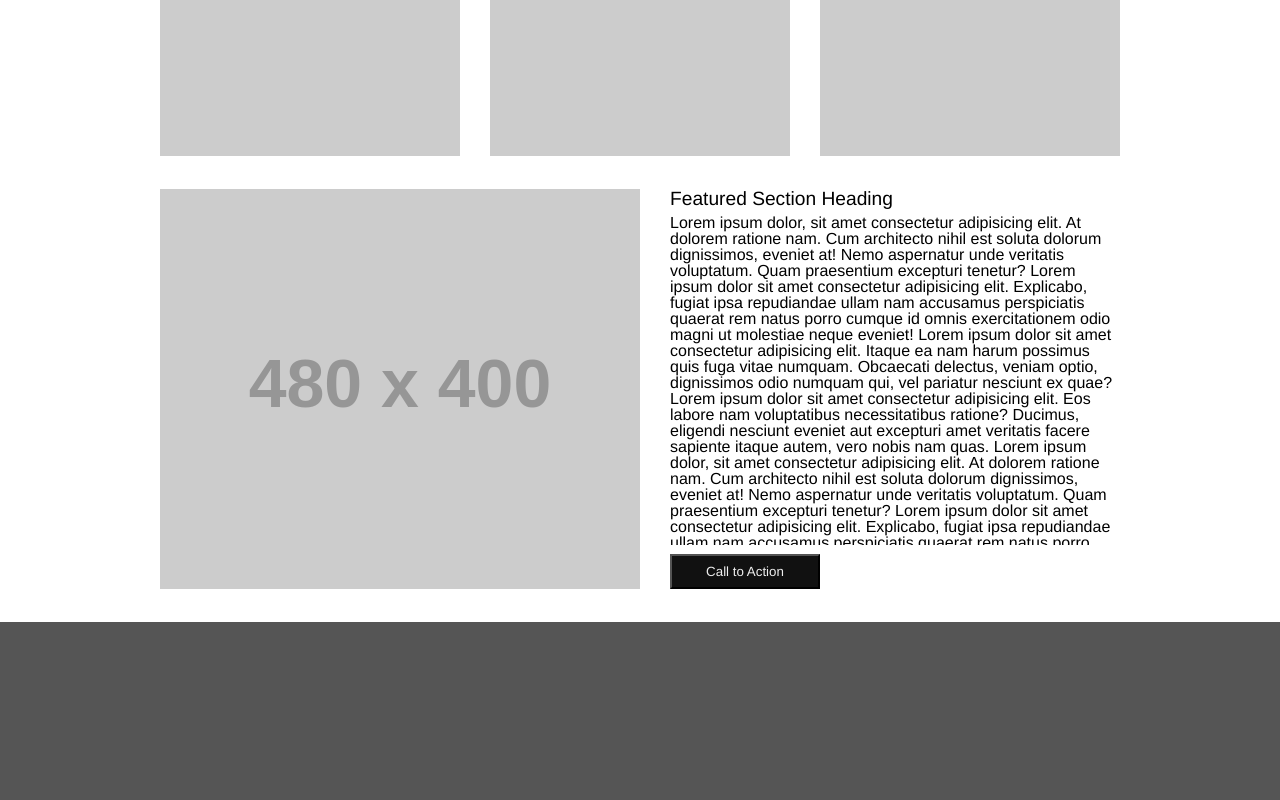
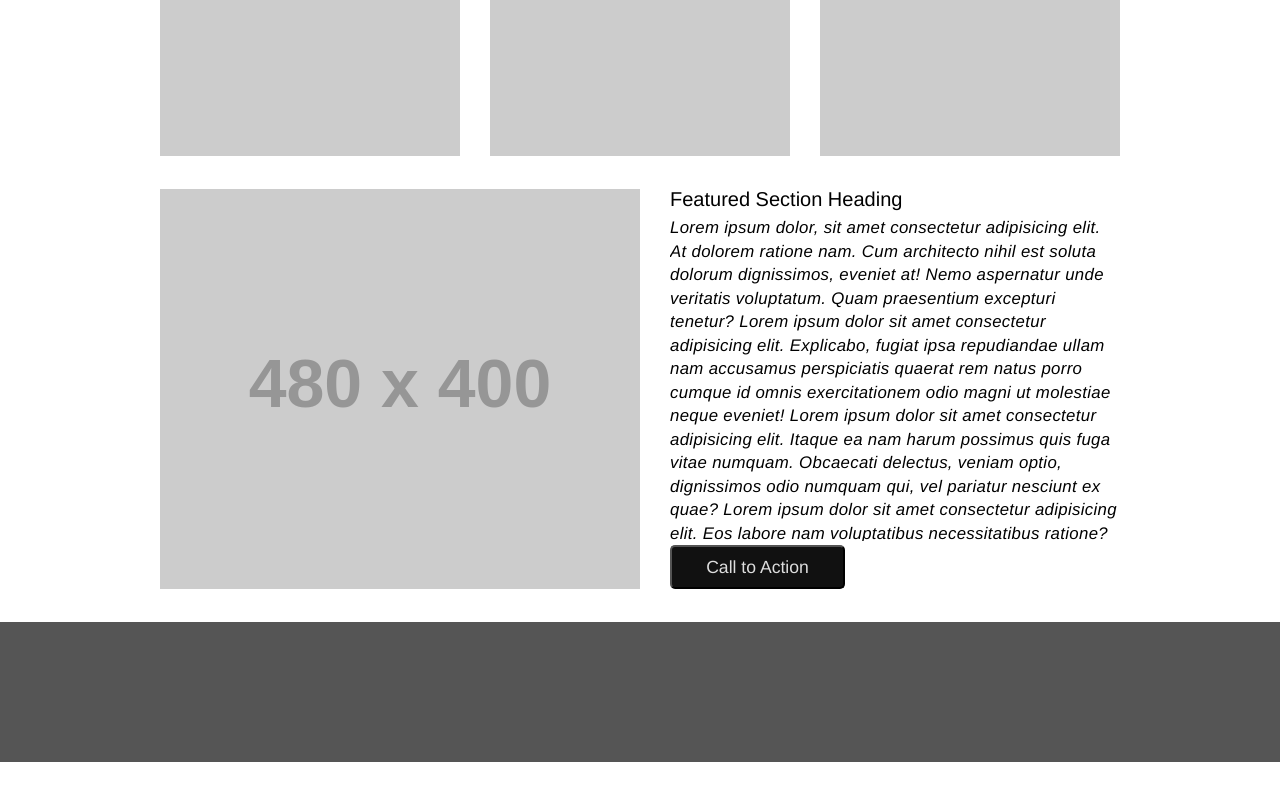
Before and after one commit to MarishaHoza/wirefame-exercise, a plain HTML site: page index.html in a window 1280 px wide. Shown: the part 832-1632 px from the top of the page. After the commit the page ends 1594 px from the top, so only its background shows below. Drawn offline with Linux system fonts and the light colour scheme; placeholder pictures from the web are drawn by us.

Commit message:
finished wireframe

```diff
--- a/style.css
+++ b/style.css
@@ -16,7 +16,7 @@ main {
 }
 
 footer {
-  height: 200px;
+  height: 140px;
   background-color: #555;
 }
 
@@ -36,8 +36,15 @@ nav > ul {
 
 nav > ul > li {
   float: left;
-  margin-right: 50px;
+  margin-right: 75px;
   line-height: 65px;
+  font-size: 1.1em;
+}
+
+nav a {
+  text-decoration: none;
+  color: #999;
+  font-family: Helvetica, sans-serif;
 }
 
 nav > ul > li:first-child {
@@ -78,31 +85,37 @@ main > article > section {
 }
 
 article > section > button {
-  width: 150px;
-  height: 35px;
+  width: 175px;
+  height: 44px;
   background-color: #111;
-  color: #eee;
+  font-size: 1.1em;
+  color: #ddd;
   position: absolute;
   bottom: 0;
+  border-radius: 5px;
 }
 
 article > section > button:hover {
   background-color: #eee;
   color: #111;
   transition: 350ms;
-  transition-timing-function: ease-in;
+  transition-timing-function: ease-in-out;
   cursor: pointer;
 }
 
-h3 {
-  font-size: 1.2em;
+article > section > h3 {
+  font-size: 1.25em;
   margin-bottom: 7px;
 }
 
-p {
+article > section > p {
   overflow: auto;
-  height: 330px;
+  height: 325px;
   margin-bottom: 7px;
+  font-style: italic;
+  font-size: 1.05em;
+  line-height: 1.4em;
+  letter-spacing: 0.02em;
 }
 
 /* todo
```
